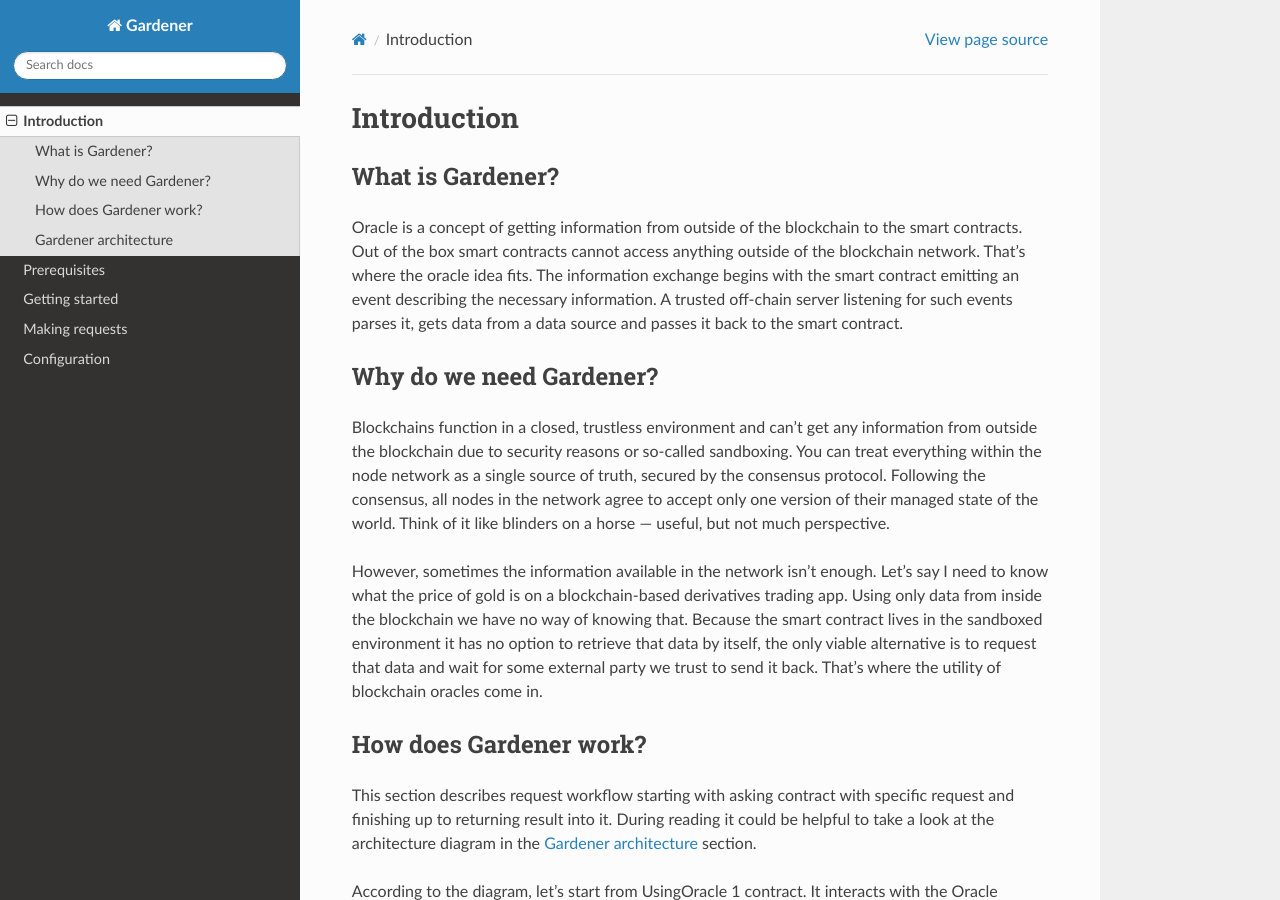
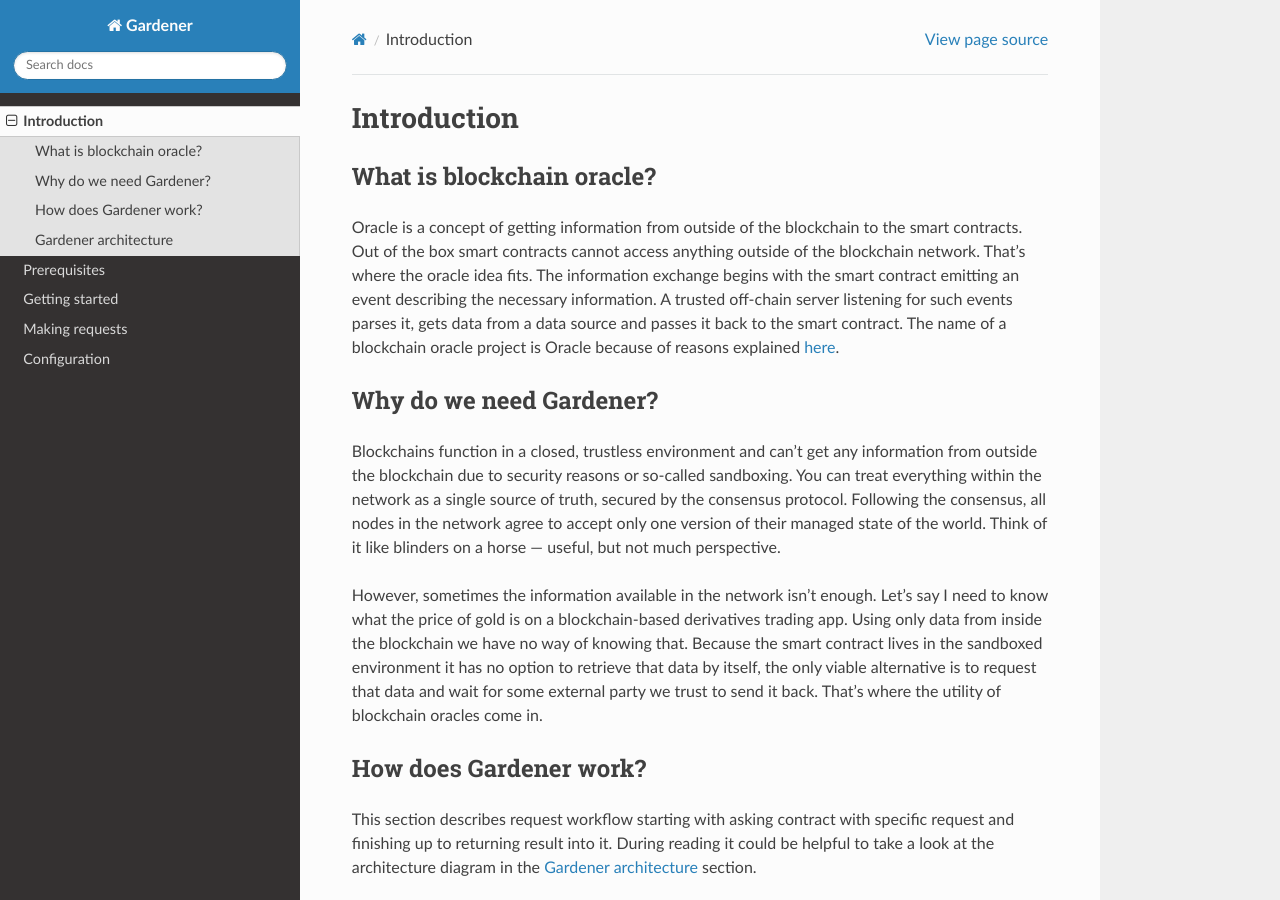
Before and after one commit to EspeoBlockchain/gardener-server, a Sphinx documentation site: the page built from docs/introduction.rst, in a window 1280 px wide and 900 px high. Built offline with Sphinx 7.4.7 and the Read the Docs theme 2.0.0, drawn with Linux system fonts in a browser that asks for light colours.

Commit message:
Added section about reason of naming Oracle gardener

```diff
--- a/docs/introduction.rst
+++ b/docs/introduction.rst
@@ -2,15 +2,15 @@
 Introduction
 ---------------
 
-What is Gardener?
+What is blockchain oracle?
 -----------------
-Oracle is a concept of getting information from outside of the blockchain to the smart contracts. Out of the box smart contracts cannot access anything outside of the blockchain network. That's where the oracle idea fits. The information exchange begins with the smart contract emitting an event describing the necessary information. A trusted off-chain server listening for such events parses it, gets data from a data source and passes it back to the smart contract.
+Oracle is a concept of getting information from outside of the blockchain to the smart contracts. Out of the box smart contracts cannot access anything outside of the blockchain network. That's where the oracle idea fits. The information exchange begins with the smart contract emitting an event describing the necessary information. A trusted off-chain server listening for such events parses it, gets data from a data source and passes it back to the smart contract. The name of a blockchain oracle project is Oracle because of reasons explained `here <https://espeoblockchain.com/blog/gardener-open-source-ethereum-oracle/>`__.
 
 
 Why do we need Gardener?
 ------------------------
 
-Blockchains function in a closed, trustless environment and can’t get any information from outside the blockchain due to security reasons or so-called sandboxing. You can treat everything within the node network as a single source of truth, secured by the consensus protocol. Following the consensus, all nodes in the network agree to accept only one version of their managed state of the world. Think of it like blinders on a horse — useful, but not much perspective.
+Blockchains function in a closed, trustless environment and can’t get any information from outside the blockchain due to security reasons or so-called sandboxing. You can treat everything within the network as a single source of truth, secured by the consensus protocol. Following the consensus, all nodes in the network agree to accept only one version of their managed state of the world. Think of it like blinders on a horse — useful, but not much perspective.
 
 However, sometimes the information available in the network isn’t enough. Let’s say I need to know what the price of gold is on a blockchain-based derivatives trading app. Using only data from inside the blockchain we have no way of knowing that. Because the smart contract lives in the sandboxed environment it has no option to retrieve that data by itself, the only viable alternative is to request that data and wait for some external party we trust to send it back. That’s where the utility of blockchain oracles come in.
 
```
